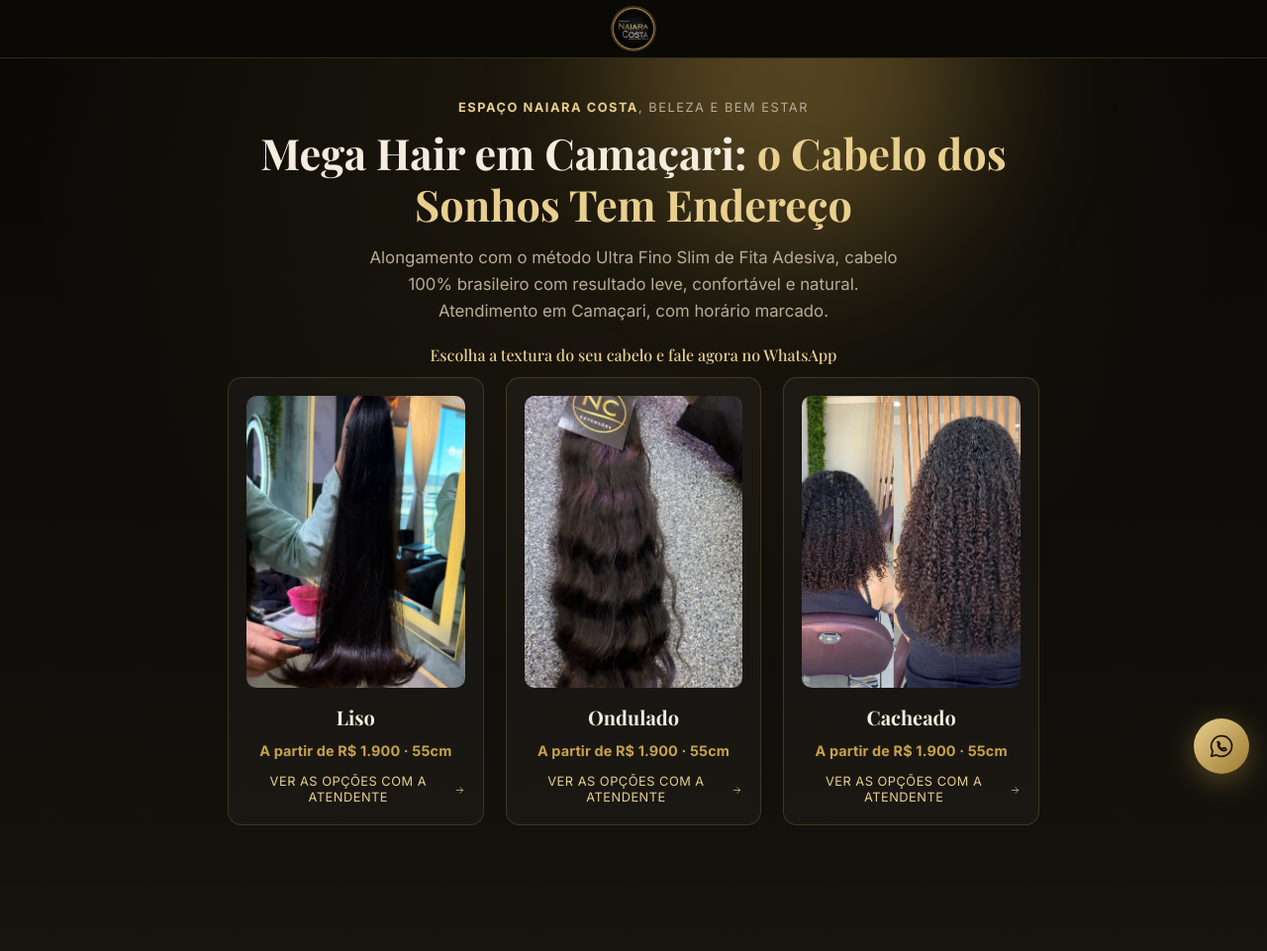
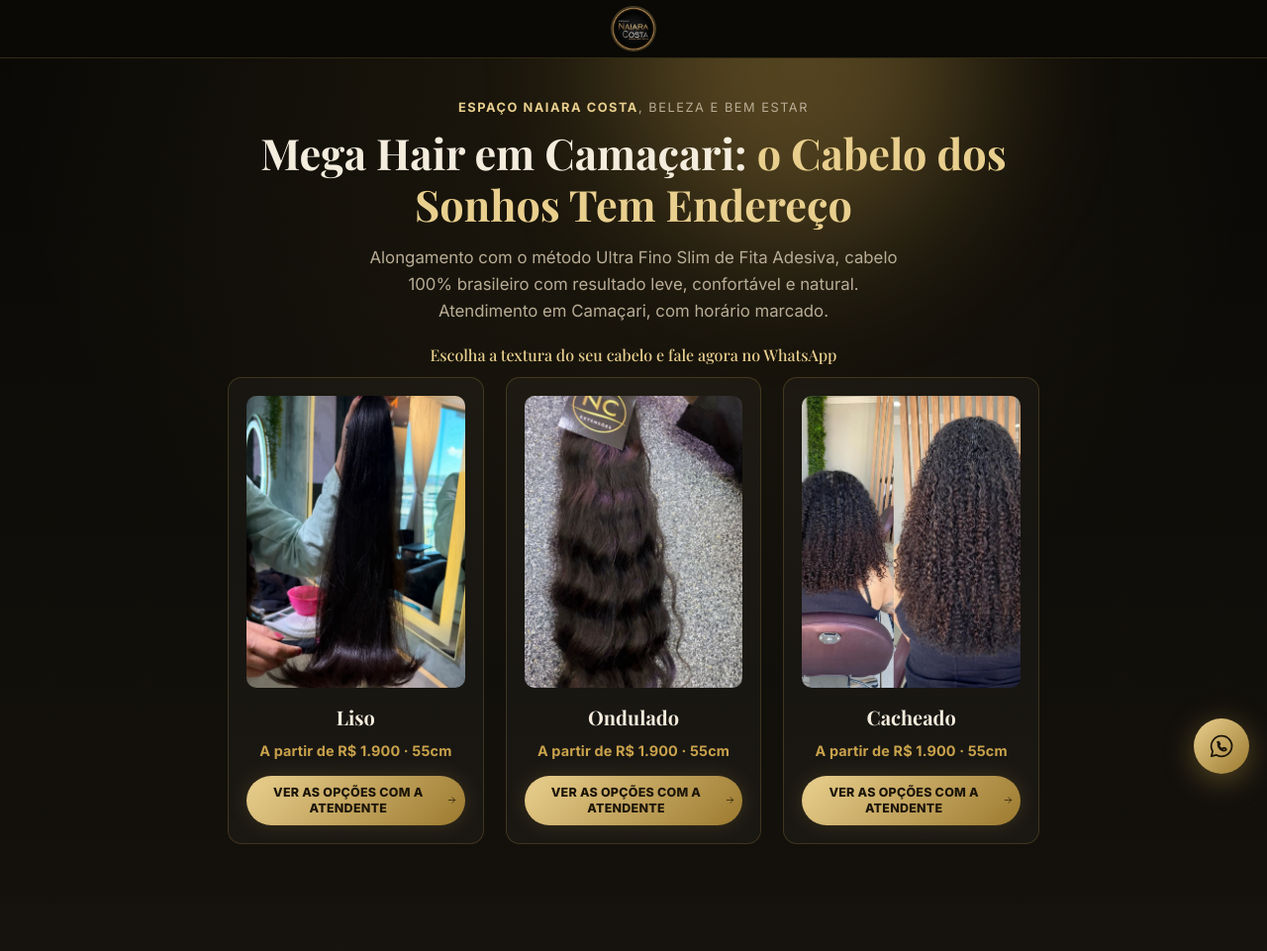
Before and after one commit to asafe750/LP-NAIARA-COSTA, a website: page index.html in a window 1280 px wide. Shown: the top 961 px of the page at 99% size. Drawn offline with nearby package versions, Linux system fonts and the light colour scheme.

Commit message:
Transforma CTA dos cards de textura em botao dourado
- Estiliza .texture-card-cta com fundo em degrade, formato de
  pilula e mais contraste, igual aos demais botoes da pagina
- Mantem o card inteiro clicavel e o evento Lead do Meta Pixel
  disparando normalmente, sem nenhuma mudanca de comportamento

```diff
--- a/index.html
+++ b/index.html
@@ -447,11 +447,20 @@ src="https://www.facebook.com/tr?id=1018927801091253&ev=PageView&noscript=1"
     justify-content: center;
     gap: 4px;
     font-size: 0.64rem;
-    line-height: 1.3;
-    color: var(--gold-light);
-    margin-top: 8px;
+    line-height: 1.25;
+    color: #1c1508;
+    font-weight: 800;
+    margin-top: 10px;
     text-transform: uppercase;
-    letter-spacing: 0.04em;
+    letter-spacing: 0.02em;
+    background: linear-gradient(135deg, var(--gold-light), var(--gold-dark));
+    border-radius: var(--radius-pill);
+    padding: 0.6em 0.5em;
+    box-shadow: 0 0 20px rgba(201,162,75,0.2);
+    transition: transform 0.2s ease, box-shadow 0.2s ease;
+  }
+  .texture-card:hover .texture-card-cta, .texture-card:focus-visible .texture-card-cta {
+    box-shadow: 0 0 34px rgba(201,162,75,0.32);
   }
   .texture-card-cta .icon { width: 11px; height: 11px; flex-shrink: 0; }
 
@@ -460,7 +469,7 @@ src="https://www.facebook.com/tr?id=1018927801091253&ev=PageView&noscript=1"
     .texture-card { padding: 18px; }
     .texture-card-name { margin-top: 14px; }
     .texture-card-price { font-size: 0.9rem; margin-top: 6px; }
-    .texture-card-cta { font-size: 0.8rem; margin-top: 12px; }
+    .texture-card-cta { font-size: 0.78rem; margin-top: 14px; padding: 0.75em 0.6em; }
   }
 
   /* ============ Antes e depois ============ */
```
